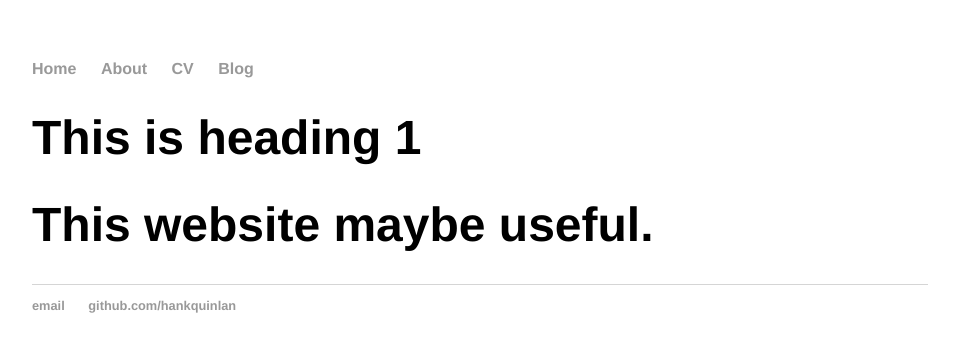
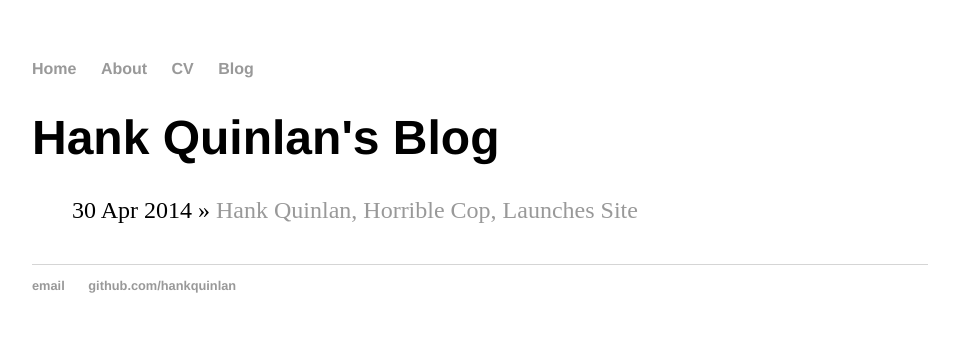
Before and after one commit to hyikuan/LD.github.io, a Jekyll site: the page built from about/index.html, in a window 1280 px wide. Shown: the top 352 px of the page, without its empty margins (160-1119 px from the left). Built offline with Jekyll 4.4.1, drawn with Linux system fonts in a browser that asks for light colours.

Commit message:
Update index.html

```diff
--- a/about/index.html
+++ b/about/index.html
@@ -1,7 +1,11 @@
 ---
 layout: default
-title: About this website
+title: Hank Quinlan's Blog
 ---
-<h1> This is heading 1 <h1>
+	<h1>{{ page.title }}</h1>
+	<ul class="posts">
 
-This website maybe useful.
+	  {% for post in site.posts %}
+	    <li><span>{{ post.date | date_to_string }}</span> » <a href="{{ post.url }}" title="{{ post.title }}">{{ post.title }}</a></li>
+	  {% endfor %}
+	</ul>
```
